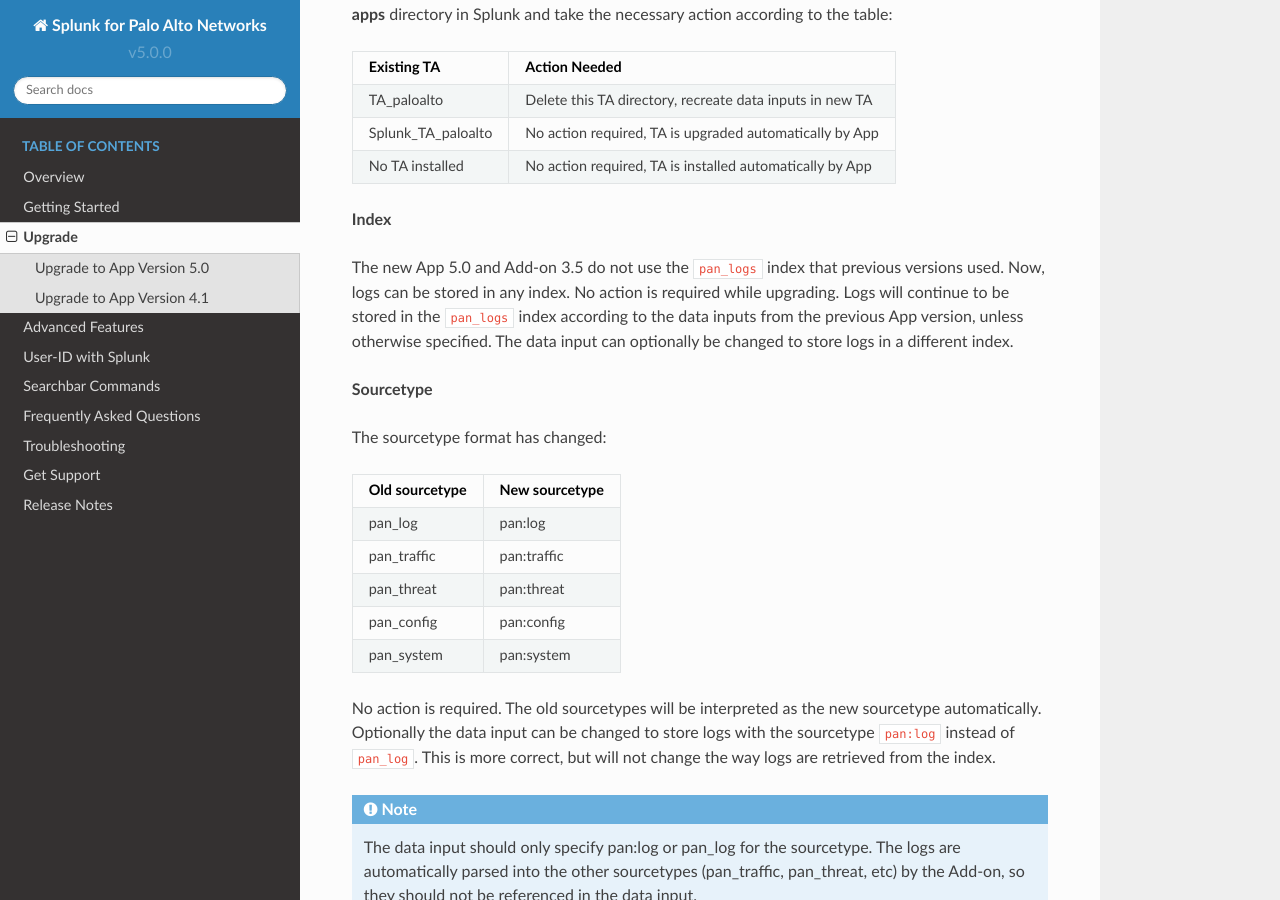
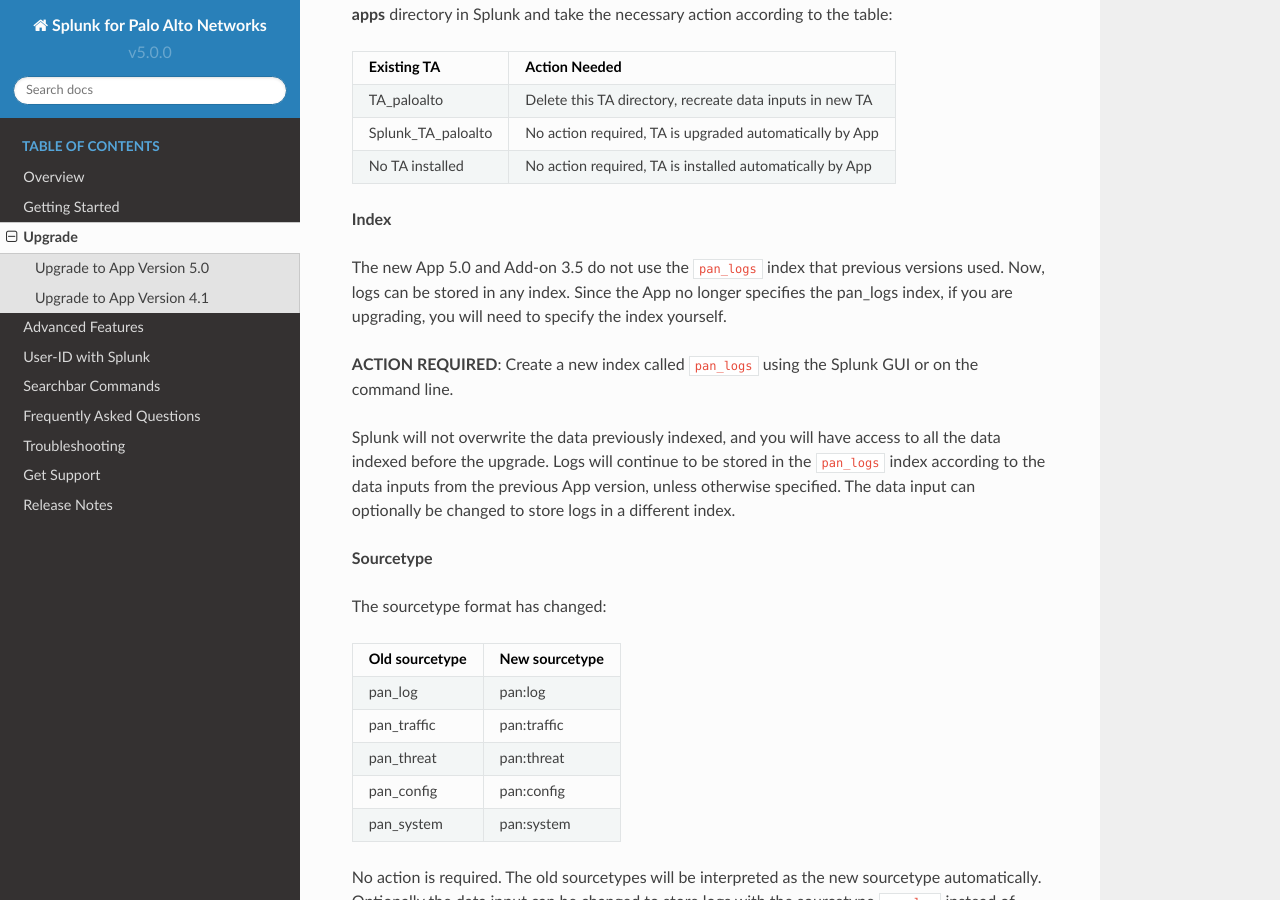
Before and after one commit to PaloAltoNetworks/pan-os-python, a Sphinx documentation site: the page built from docs/upgrade.rst, in a window 1280 px wide and 900 px high, scrolled down 621 px. Built offline with Sphinx 7.4.7 and the Read the Docs theme 2.0.0, drawn with Linux system fonts in a browser that asks for light colours.

Commit message:
Change 5.0 upgrade procedure regarding pan_logs index

```diff
--- a/docs/upgrade.rst
+++ b/docs/upgrade.rst
@@ -46,11 +46,18 @@
 **Index**
 
 The new App 5.0 and Add-on 3.5 do not use the ``pan_logs`` index that previous
-versions used. Now, logs can be stored in any index. No action is required
-while upgrading. Logs will continue to be stored in the ``pan_logs`` index
-according to the data inputs from the previous App version, unless otherwise
-specified.  The data input can optionally be changed to store logs in a
-different index.
+versions used. Now, logs can be stored in any index. Since the App no longer
+specifies the pan_logs index, if you are upgrading, you will need to specify
+the index yourself.
+
+**ACTION REQUIRED**: Create a new index called ``pan_logs`` using the
+Splunk GUI or on the command line.
+
+Splunk will not overwrite the data previously indexed, and you will have
+access to all the data indexed before the upgrade. Logs will continue to be
+stored in the ``pan_logs`` index according to the data inputs from the
+previous App version, unless otherwise specified.  The data input can
+optionally be changed to store logs in a different index.
 
 **Sourcetype**
 
```
